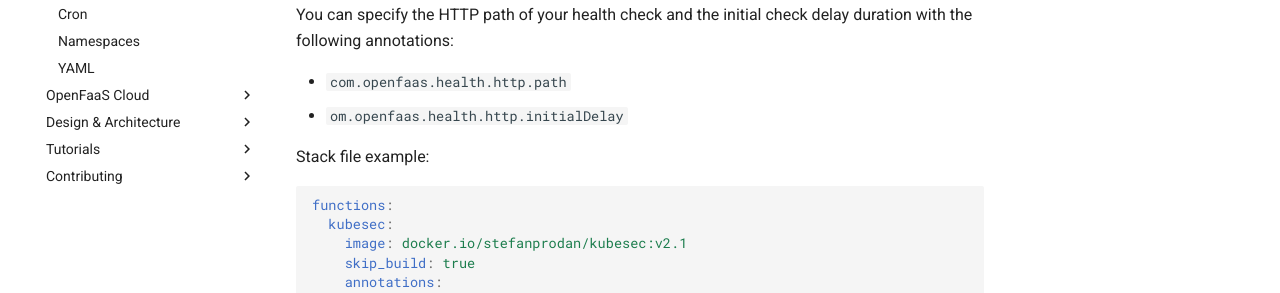
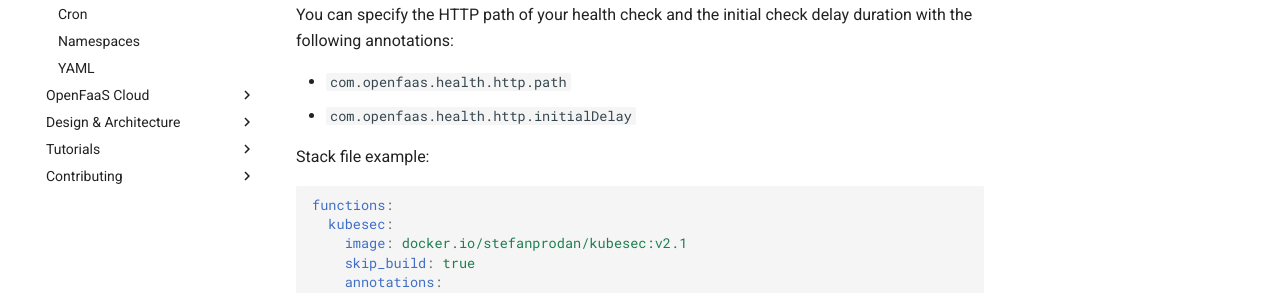
Before and after one commit to openfaas/docs, an MkDocs documentation site: the page built from docs/reference/workloads.md, in a window 1280 px wide and 900 px high, scrolled down 2422 px. Shown: the part 429-722 px from the top of the window. Built offline with MkDocs 1.6.1 and Material for MkDocs 9.7.7, drawn with Linux system fonts in a browser that asks for light colours; comment, search, counter and statistics services are not loaded.

Commit message:
Fix typo for initialDelay
Signed-off-by: Alex Ellis (OpenFaaS Ltd) <alexellis2@gmail.com>

```diff
--- a/docs/reference/workloads.md
+++ b/docs/reference/workloads.md
@@ -110,7 +110,7 @@ On Kubernetes is possible to run any container image as an OpenFaaS function as
 You can specify the HTTP path of your health check and the initial check delay duration with the following annotations:
 
 * `com.openfaas.health.http.path`
-* `om.openfaas.health.http.initialDelay`
+* `com.openfaas.health.http.initialDelay`
 
 Stack file example:
 
```
